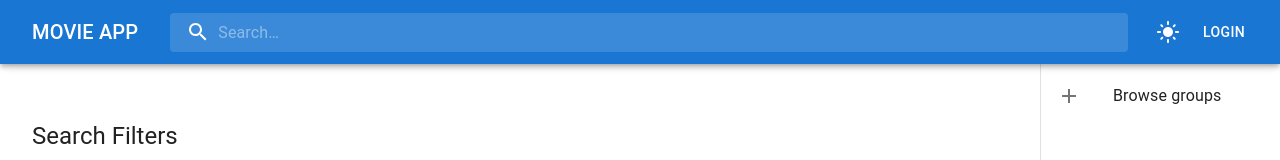
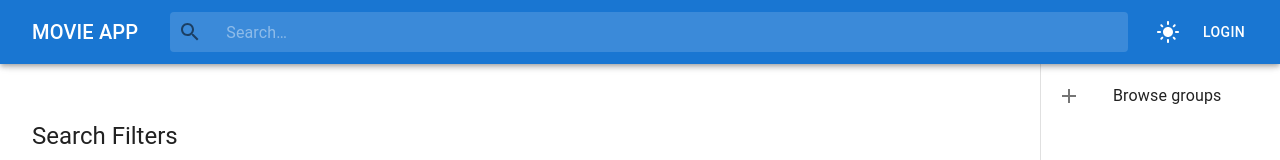
Before and after one commit to TVT22-19/movie-app-frontend, a React (Vite) app: page /movie-app-frontend/search in a window 1280 px wide. Shown: the top 160 px of the page. Built offline with nearby package versions, Linux system fonts and the light colour scheme.

Commit message:
connected search bar to search page

```diff
--- a/src/App.tsx
+++ b/src/App.tsx
@@ -33,6 +33,7 @@ export default function App() {
                                     <Route path="group/:id" element={<GroupPage/>}/>
                                     <Route path="browsegroups" element={<BrowseGroupsPage/>}/>
                                     <Route path="search" element={<SearchPage/>}/>
+                                    <Route path="/search/:query" element={<SearchPage />} />
 
                                     <Route path="movie/:id" element={<MoviePage/>}/>
 
--- a/src/pages/SearchPage.tsx
+++ b/src/pages/SearchPage.tsx
@@ -18,7 +18,7 @@ import {
 
 import { Movie, TVSeries } from './types';
 import { fetchMedia } from './movieAndSearchQueries';
-import { useNavigate } from 'react-router-dom';
+import { useNavigate, useParams } from 'react-router-dom';
 
 //TODO: hide "clear rating" if rating is set to 0, make the clear rating and clear year buttons prettier
 
@@ -26,7 +26,8 @@ const hostUrl: string = "http://localhost:3001"
 
 
 const SearchPage: React.FC = () => {
-    const [searchQuery, setSearchQuery] = useState<string>('');
+    const { query } = useParams();
+    const [searchQuery, setSearchQuery] = useState<string>(query || '');
     const [year, setYear] = useState<number>(0);
     const [value, setValue] = React.useState<number | null>(0);
     const [isMovie, setIsMovie] = useState<boolean>(true); // default to searching for movies
@@ -40,6 +41,12 @@ const SearchPage: React.FC = () => {
         setMediaResults(undefined);
     }, [isMovie]);
 
+    useEffect(() => {
+        if (query && query.trim() !== '') {
+            setSearchQuery(query);
+            handleSearch();
+        }
+    }, [query]);
 
 
     const handleSearch = async () => {
--- a/src/pages/root/components/StyledField.tsx
+++ b/src/pages/root/components/StyledField.tsx
@@ -1,7 +1,9 @@
-import {alpha, InputBase, styled} from "@mui/material";
-import {Search as SearchIcon} from "@mui/icons-material";
+import { alpha, InputBase, styled, IconButton } from "@mui/material";
+import { Search as SearchIcon } from "@mui/icons-material";
+import { useNavigate } from "react-router-dom";
+import { useState } from "react";
 
-const Search = styled('div')(({theme}) => ({
+const Search = styled('div')(({ theme }) => ({
     position: 'relative',
     flexGrow: 1,
     borderRadius: theme.shape.borderRadius,
@@ -18,7 +20,7 @@ const Search = styled('div')(({theme}) => ({
     },
 }));
 
-const SearchIconWrapper = styled('div')(({theme}) => ({
+const SearchIconWrapper = styled('div')(({ theme }) => ({
     padding: theme.spacing(0, 2),
     height: '100%',
     position: 'absolute',
@@ -28,13 +30,13 @@ const SearchIconWrapper = styled('div')(({theme}) => ({
     justifyContent: 'center',
 }));
 
-const StyledInputBase = styled(InputBase)(({theme}) => ({
+const StyledInputBase = styled(InputBase)(({ theme }) => ({
     color: 'inherit',
     width: '100%',
     '& .MuiInputBase-input': {
         padding: theme.spacing(1, 1, 1, 0),
         // vertical padding + font size from searchIcon
-        paddingLeft: `calc(1em + ${theme.spacing(4)})`,
+        paddingLeft: theme.spacing(2),
         transition: theme.transitions.create('width'),
         width: '100%',
         [theme.breakpoints.up('md')]: {
@@ -44,15 +46,33 @@ const StyledInputBase = styled(InputBase)(({theme}) => ({
 }));
 
 export function StyledField() {
+    const navigate = useNavigate();
+    const [searchQuery, setSearchQuery] = useState<string>('');
+
+    const handleSearch = () => {
+        if (searchQuery.trim() !== '') {
+
+            navigate(`/search/${encodeURIComponent(searchQuery)}`);
+        } else {
+
+            navigate('/search');
+        }
+    };
+
     return (
         <Search>
-            <SearchIconWrapper>
-                <SearchIcon/>
-            </SearchIconWrapper>
-            <StyledInputBase
-                placeholder="Search…"
-                inputProps={{'aria-label': 'search'}}
-            />
+            <div style={{ display: 'flex'}}>
+                <IconButton onClick={handleSearch}>
+                    <SearchIcon />
+                </IconButton>
+                <StyledInputBase
+                    placeholder="Search…"
+                    inputProps={{ 'aria-label': 'search' }}
+                    value={searchQuery}
+                    onChange={(e) => setSearchQuery(e.target.value)}
+                    onKeyDown={(e) => e.key === 'Enter' && handleSearch()}
+                />
+            </div>
         </Search>
     )
 }
```
